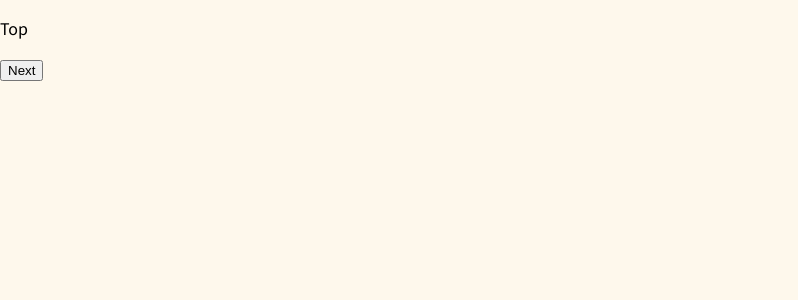
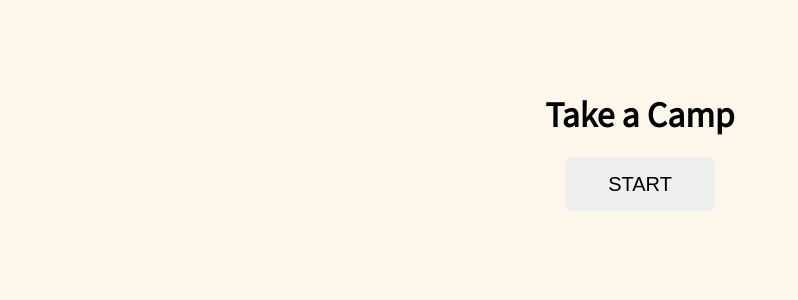
Before and after one commit to yuji2518/Take-a-Camp, a React (Create React App) app: page / in a window 1280 px wide. Shown: the top 300 px of the page, without its empty margins (0-798 px from the left). Built offline with nearby package versions, Linux system fonts and the light colour scheme.

Commit message:
Topスタイル

```diff
--- /dev/null
+++ b/src/Component/Top.css
@@ -0,0 +1,22 @@
+
+.wrapAll{
+  margin-top: 90px
+}
+
+h1{
+  text-align: center;
+}
+
+.wrapStartBtn{
+  text-align: center;
+}
+.startBtn{
+  border: none;
+  cursor: pointer;
+  outline: none;
+  appearance: none;
+  width: 150px;
+  height: 54px;
+  border-radius: 5px;
+  font-size: 20px;
+}
--- a/src/Component/Top.js
+++ b/src/Component/Top.js
@@ -1,11 +1,13 @@
 import { history } from '../index.js';
-
+import './Top.css'
 
 function Top (){
   return(
-    <div>
-      <p>Top</p>
-      <button onClick={()=>{history.push('/map')}}>Next</button>
+    <div className='wrapAll'>
+      <h1>Take a Camp</h1>
+      <div className='wrapStartBtn'>
+        <button className='startBtn' onClick={()=>{history.push('/map')}}>START</button>
+      </div>
     </div>
   )
 }
--- a/src/Container/Map.js
+++ b/src/Container/Map.js
@@ -70,7 +70,7 @@ class Map extends React.Component{
         {this.props.selected_cell_id && !this.props.hasVote ?
         <Dialog unselect = {this.props.unselect} postVote = {this.props.postVote} selected_cell_id = {this.props.selected_cell_id} /> : "" }
 
-        {this.props.hasVote ? (<p className="finish-vote">投票は終了しました</p>) : ""}
+        {this.props.hasVote ? (<p className="finish-vote">投票は終了しました<br />投票は1日1回です</p>) : ""}
 
         <button className="logout-button" onClick = {() => this.props.logout()}>
           <img src={`${process.env.PUBLIC_URL}/logout.png`} alt="" />
```
